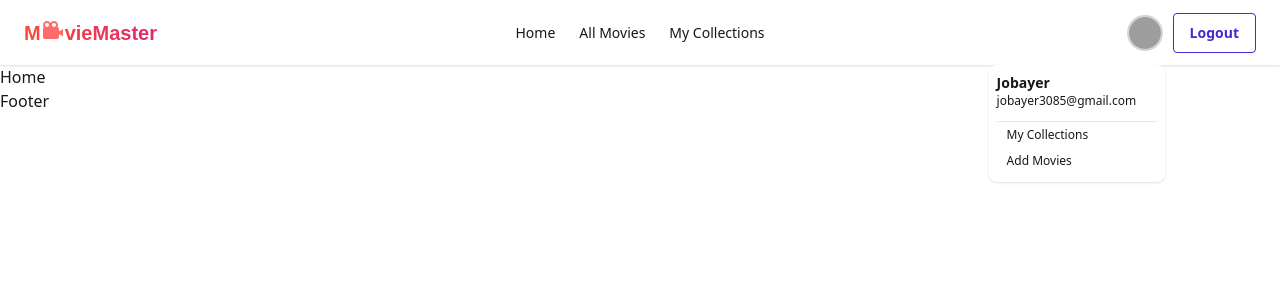
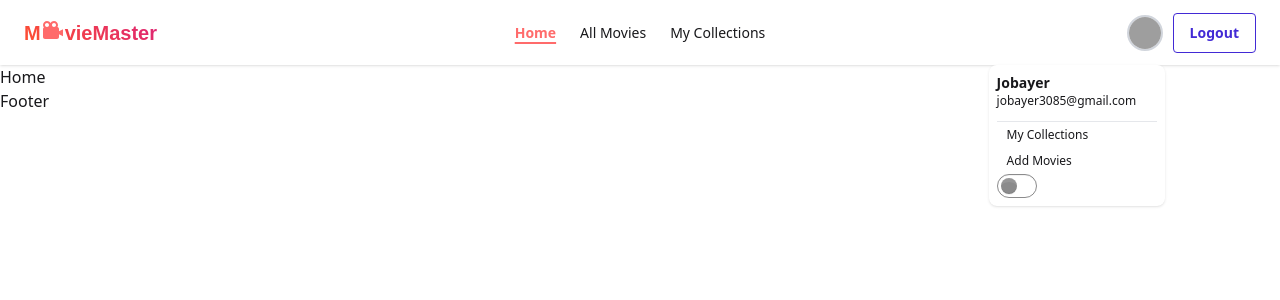
Before and after one commit to Jobayer561/MovieMaster-Client, a React (Vite) app: page / in a window 1280 px wide. Both pictures are taken after a click on the button 1144 px from the left and 32 px from the top of the page. Shown: the top 300 px of the page. Built offline with nearby package versions, Linux system fonts and the light colour scheme; grey boxes are pictures that could not be loaded; a web font is replaced by a local one.

Commit message:
theme added

```diff
--- a/src/Components/Navbar.jsx
+++ b/src/Components/Navbar.jsx
@@ -1,9 +1,21 @@
-import React from "react";
+import React, { useEffect, useState } from "react";
 import { Link, NavLink } from "react-router";
 import { BiSolidCameraMovie } from "react-icons/bi";
 
 const Navbar = () => {
   let user = 1;
+
+  const [theme, setTheme] = useState(localStorage.getItem("theme") || "light");
+
+  useEffect(() => {
+    const html = document.querySelector("html");
+    html.setAttribute("data-theme", theme);
+    localStorage.setItem("theme", theme);
+  }, [theme]);
+
+  const handleTheme = (checked) => {
+    setTheme(checked ? "dark" : "light");
+  };
   const links = (
     <>
       <li>
@@ -48,7 +60,10 @@ const Navbar = () => {
               {links}
             </ul>
           </div>
-          <Link to='/' className="logo text-[14px] sm:text-xl font-semibold flex items-center ">
+          <Link
+            to="/"
+            className="logo text-[14px] sm:text-xl font-semibold flex items-center "
+          >
             <span>M</span>
             <span className="text-[#FF6B6B] animate-bounce">
               <BiSolidCameraMovie size={24} />
@@ -101,6 +116,12 @@ const Navbar = () => {
                 <li>
                   <Link to={"/my-collections"}>Add Movies</Link>
                 </li>
+                <input
+                  onChange={(e) => handleTheme(e.target.checked)}
+                  type="checkbox"
+                  defaultChecked={localStorage.getItem("theme") === "dark"}
+                  className="toggle"
+                />
               </ul>
             </div>{" "}
             <button className="btn btn-outline hover:text-white btn-primary">
--- a/src/Router/Router.jsx
+++ b/src/Router/Router.jsx
@@ -2,6 +2,7 @@ import { createBrowserRouter } from "react-router";
 import MainLayout from "../Layout/MainLayout";
 import Home from "../Pages/Home";
 import AllMovies from "../Pages/AllMovies";
+import MyCollections from "../Pages/MyCollections";
 
 export const router = createBrowserRouter([
     {
@@ -15,6 +16,10 @@ export const router = createBrowserRouter([
             {
                 path:'/allMovies',
                 element: <AllMovies/>
+            },
+            {
+                path:'/myCollection',
+                element:<MyCollections/>
             }
         ]
     }
--- a/src/index.css
+++ b/src/index.css
@@ -10,8 +10,17 @@
   cursor: pointer;
   display: inline-flex;
   align-items: center;
-background: linear-gradient(45deg, #FF512F, #DD2476);
+  background: linear-gradient(45deg, #ff512f, #dd2476);
 
   -webkit-background-clip: text;
   -webkit-text-fill-color: transparent;
 }
+
+a.active {
+  color: #ff6b6b;
+  text-decoration: underline;
+  text-underline-offset: 4px;
+  text-decoration-thickness: 2px;
+  font-weight: 700;
+  transition: 0.2s ease-in-out;
+}
```
